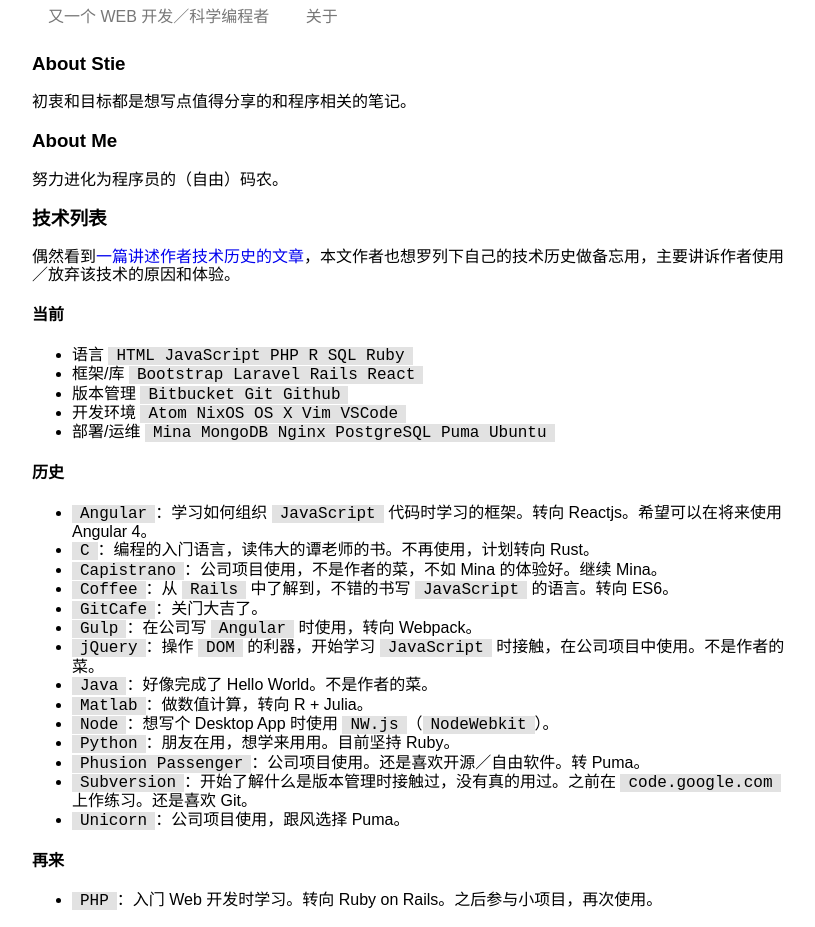
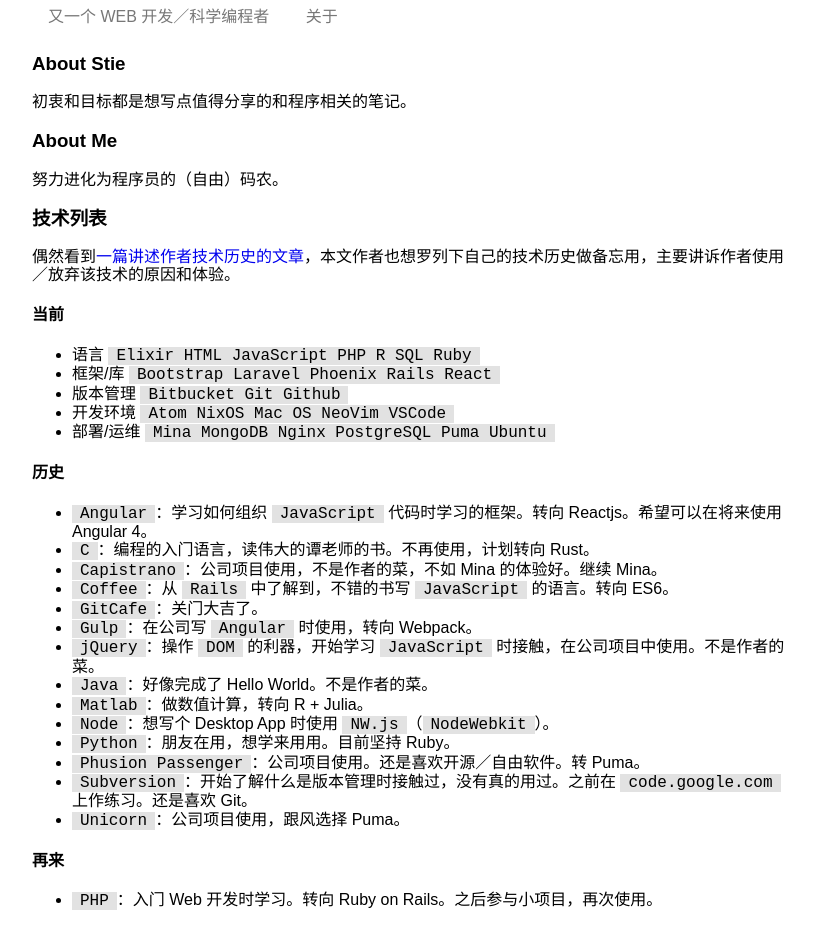
Before and after one commit to alan-qiu/alan-qui.github.io, a Jekyll site: the page built from about.md, in a window 1280 px wide. Shown: the whole page, without its empty margins (224-1039 px from the left). Built offline with Jekyll 4.4.1, drawn with Linux system fonts in a browser that asks for light colours.

Commit message:
Update about
- fix invalid url
- update tech stack

```diff
--- a/about.md
+++ b/about.md
@@ -13,14 +13,14 @@
 
 ### 技术列表
 
-偶然看到[一篇讲述作者技术历史的文章](http://blog.rainy.im/2015/01/04/rainy-of-all-trade/)，本文作者也想罗列下自己的技术历史做备忘用，主要讲诉作者使用／放弃该技术的原因和体验。
+偶然看到[一篇讲述作者技术历史的文章](https://github.com/rainyear/new-blog-source/blob/master/content/rainy-of-all-trade.md)，本文作者也想罗列下自己的技术历史做备忘用，主要讲诉作者使用／放弃该技术的原因和体验。
 
 #### 当前
 
-- 语言 `HTML JavaScript PHP R SQL Ruby`
-- 框架/库 `Bootstrap Laravel Rails React`
+- 语言 `Elixir HTML JavaScript PHP R SQL Ruby`
+- 框架/库 `Bootstrap Laravel Phoenix Rails React`
 - 版本管理 `Bitbucket Git Github`
-- 开发环境 `Atom NixOS OS X Vim VSCode`
+- 开发环境 `Atom NixOS Mac OS NeoVim VSCode`
 - 部署/运维 `Mina MongoDB Nginx PostgreSQL Puma Ubuntu`
 
 #### 历史
```
